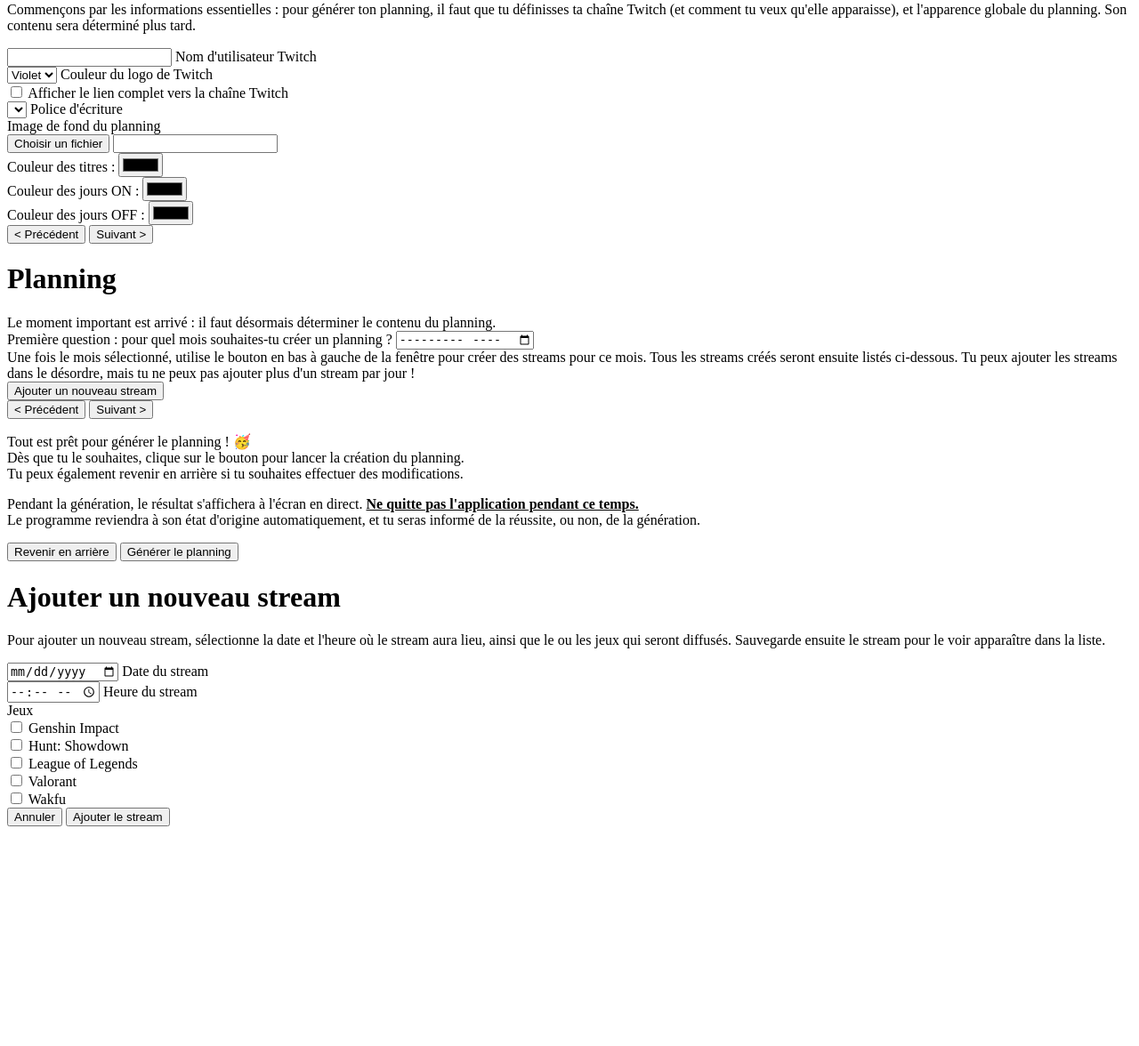
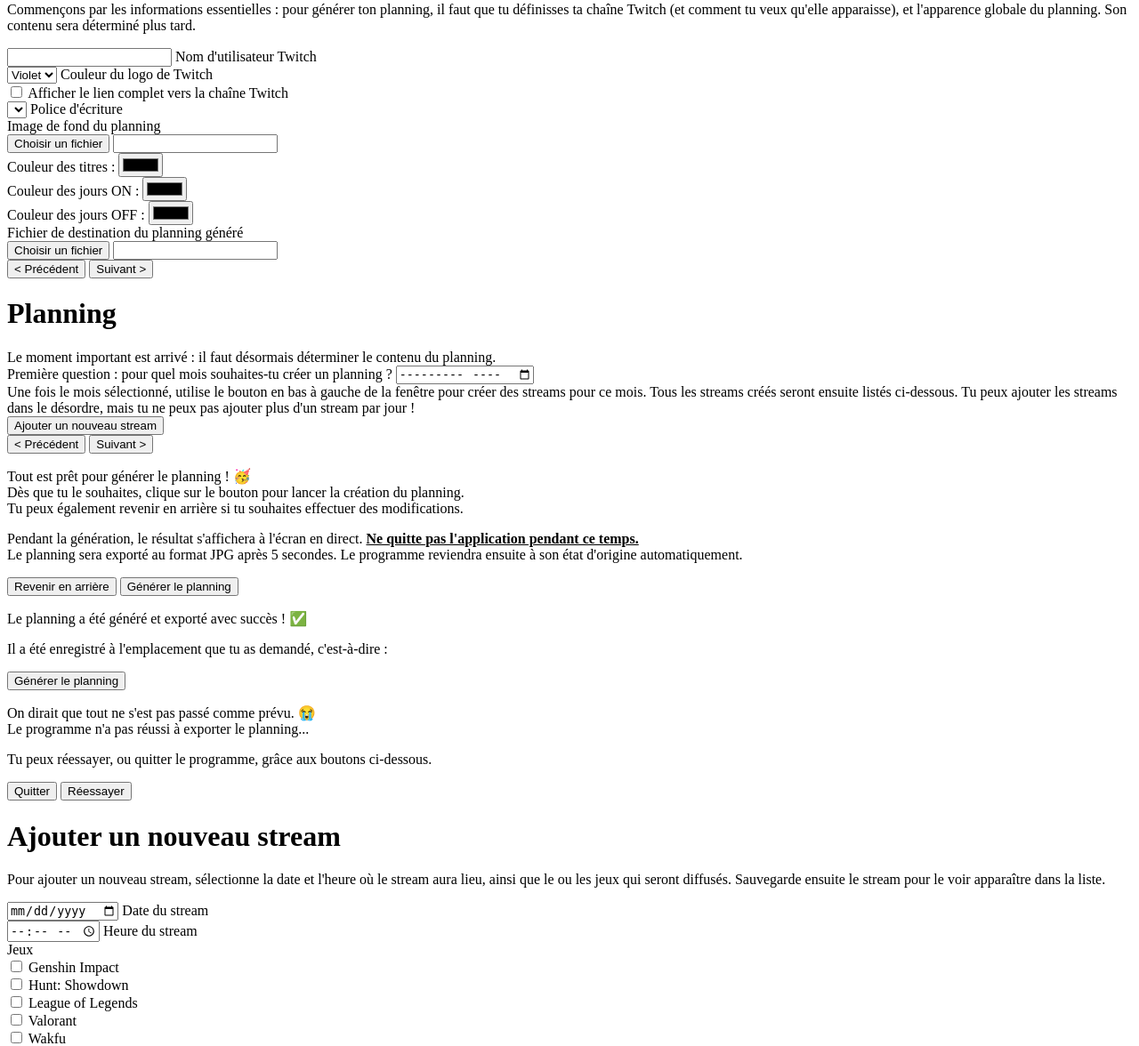
Before and after one commit to InFinity54/StreamScheduleGenerator, a Node project: template src/templates/index.html.twig in a window 1280 px wide. Shown: the part 3396-4572 px from the top of the page at 89% size. Before the commit the page ends 4325 px from the top, so only its background shows below. Run offline with Node 20 templates, Linux system fonts and the light colour scheme; the template is opened without the code that fills it, so the values that code supplies are empty.

Commit message:
Finalisation de la génération + sauvegarde du planning en JPG

```diff
--- a/src/js/preload.js
+++ b/src/js/preload.js
@@ -26,5 +26,6 @@ contextBridge.exposeInMainWorld('appAPI', {
 // Electron API
 contextBridge.exposeInMainWorld('electron', {
   openDialog: (method, config) => ipcRenderer.invoke('dialog', method, config),
-  openImage: (imagePath) => ipcRenderer.invoke('openImage', imagePath)
+  openImage: (imagePath) => ipcRenderer.invoke('openImage', imagePath),
+  takeScreenshot: (savePath) => ipcRenderer.invoke('takeScreenshot', savePath)
 });
--- a/src/js/renderer.js
+++ b/src/js/renderer.js
@@ -13,6 +13,8 @@ import "./steps/introduction";
 import "./steps/identity";
 import "./steps/planning";
 import "./steps/readyforgeneration";
+import "./steps/generationsuccess";
+import "./steps/generationerror";
 
 // JS des modales
 import "./modals/planning_newstream";
--- /dev/null
+++ b/src/js/steps/generationsuccess.js
@@ -0,0 +1,3 @@
+jQuery("#generationsuccess_button_quit").click(function () {
+    window.windowAPI.windowClose();
+});
--- a/src/scss/app.scss
+++ b/src/scss/app.scss
@@ -13,6 +13,8 @@
 @import "steps/identity";
 @import "steps/planning";
 @import "steps/readyforgeneration";
+@import "steps/generationsuccess";
+@import "steps/generationerror";
 
 /* CSS du planning généré */
 @import "generatedplanning";
--- a/src/templates/index.html.twig
+++ b/src/templates/index.html.twig
@@ -11,6 +11,8 @@
         {% include "steps/identity.html.twig" %}
         {% include "steps/planning.html.twig" %}
         {% include "steps/readyforgeneration.html.twig" %}
+        {% include "steps/generationsuccess.html.twig" %}
+        {% include "steps/generationerror.html.twig" %}
 
         {% include "modals/planning_newstream.html.twig" %}
 
--- /dev/null
+++ b/src/templates/steps/generationerror.html.twig
@@ -0,0 +1,20 @@
+<div id="generationerror" class="vw-100 vh-100">
+    <div class="position-absolute top-50 start-50 translate-middle text-center w-100">
+        <div id="generationerror_icon"></div>
+
+        <p>
+            On dirait que tout ne s'est pas passé comme prévu. 😭
+            <br />
+            Le programme n'a pas réussi à exporter le planning...
+        </p>
+
+        <p>
+            Tu peux réessayer, ou quitter le programme, grâce aux boutons ci-dessous.
+        </p>
+    </div>
+
+    <div class="position-absolute" style="bottom: 10px; right: 10px;">
+        <button class="btn btn-secondary" type="button" id="generationerror_button_quit">Quitter</button>
+        <button class="btn btn-primary" type="button" id="generationerror_button_retry">Réessayer</button>
+    </div>
+</div>
--- /dev/null
+++ b/src/templates/steps/generationsuccess.html.twig
@@ -0,0 +1,19 @@
+<div id="generationsuccess" class="vw-100 vh-100">
+    <div class="position-absolute top-50 start-50 translate-middle text-center w-100">
+        <div id="generationsuccess_icon"></div>
+
+        <p>
+            Le planning a été généré et exporté avec succès ! ✅
+        </p>
+
+        <p>
+            Il a été enregistré à l'emplacement que tu as demandé, c'est-à-dire :
+            <br />
+            <span id="generationsuccess_savepath"></span>
+        </p>
+    </div>
+
+    <div class="position-absolute" style="bottom: 10px; right: 10px;">
+        <button class="btn btn-primary" type="button" id="generationsuccess_button_quit">Générer le planning</button>
+    </div>
+</div>
--- a/src/templates/steps/identity.html.twig
+++ b/src/templates/steps/identity.html.twig
@@ -73,11 +73,15 @@
                 </div>
             </div>
 
-            <!--<div class="row mt-3">
+            <div class="row mt-3">
                 <div class="col-sm-12">
-                    Fichier de destination du planning généré
+                    <label for="identity_savepath" class="form-label">Fichier de destination du planning généré</label>
+                    <div class="input-group">
+                        <button class="btn btn-outline-secondary" type="button" id="identity_savepathbrowse">Choisir un fichier</button>
+                        <input class="form-control" type="text" id="identity_savepath" required>
+                    </div>
                 </div>
-            </div>-->
+            </div>
         </form>
     </div>
 
--- a/src/templates/steps/readyforgeneration.html.twig
+++ b/src/templates/steps/readyforgeneration.html.twig
@@ -13,7 +13,7 @@
         <p>
             Pendant la génération, le résultat s'affichera à l'écran en direct. <b><u>Ne quitte pas l'application pendant ce temps.</u></b>
             <br />
-            Le programme reviendra à son état d'origine automatiquement, et tu seras informé de la réussite, ou non, de la génération.
+            Le planning sera exporté au format JPG après 5 secondes. Le programme reviendra ensuite à son état d'origine automatiquement.
         </p>
     </div>
 
```
Also changed, not shown: src/js/main.js (+12 -0 lines), src/js/steps/generationerror.js (added, +8 -0 lines), src/js/steps/identity.js (+21 -0 lines), src/js/steps/readyforgeneration.js (+13 -2 lines), src/scss/steps/generationerror.scss (added, +16 -0 lines), src/scss/steps/generationsuccess.scss (added, +16 -0 lines), img/generation_error.png (added), img/generation_success.png (added).
